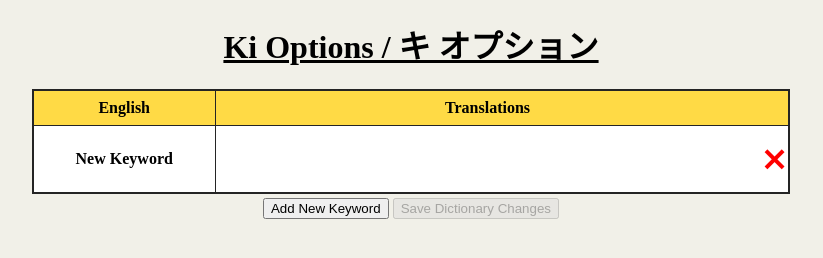
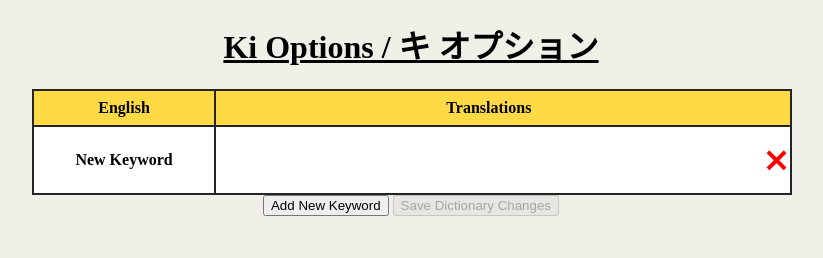
Before and after one commit to Etunstel/Yahoo-Auctions-Search-Constructor, a browser extension: page src/options/options.html in a window 1280 px wide. Both pictures are taken after a click on the button "Add New Keyword". Shown: the whole page, without its empty margins (229-1052 px from the left). Drawn offline with Linux system fonts and the light colour scheme.

Commit message:
fixed options table css

```diff
--- a/src/options/options.css
+++ b/src/options/options.css
@@ -27,43 +27,72 @@ body{
     margin-bottom: 100px;
 }
 
+table{
+    border:none;
+    border-collapse:collapse;
+    line-height: 2;
+    display: block;
+    table-layout: fixed;
+    font-size: 1em;
+    margin-left: auto;
+    margin-right:auto;
+}
 
-table, th, td {
-    border: 1px solid#242424;
+tbody, th, td, tr {
+    border: 2px solid#242424;
     border-collapse:collapse;
+}
+
+tbody{
+    width:100%;
+    min-width:100%;
+    display:table;
 }
 
 div{
     text-align: center;
-    width:50;
-}
-table {
-    width: 60%;
-    line-height: 2;
-    display: inline-block;
-    table-layout: fixed;
-    font-size: 1em;
 }
 
-.table-outer{
-    width:50%;
+#table-outer{
+    width:60%;
     margin-left: auto;
     margin-right:auto;
 }
+
+
+th {
+    background-color: #ffda45;
+}
+
+
+tr{
+    opacity: 1;
+    transition: opacity .50s ease-in-out;
+    min-width:100%;
+    width:100%;
+}
+
+tr:nth-child(odd) {
+}
+
+tr:nth-child(even) {
+}
+
 
 td{
     background-color: white;
 }
 
 
-td.table-placeholder {
-    width:100%!important;
-    border: none;
-    text-align: center;
+td.translation-column{
+    text-align: left;
 }
 
-td.translation-column{
-    text-align: left;
+
+td[colspan = "3"].table-placeholder{
+    width:100%!important;
+    max-width:100%!important;
+    min-width: 100%!important;
 }
 
 
@@ -74,8 +103,12 @@ td:nth-child(1){
 }
 
 td:nth-child(2){
-    min-width:75%;
+    max-width:75%;
     width:75%;
+}
+
+td:nth-child(3){
+    width:auto;
 }
 
 td[contentEditable="true"].input-error{
@@ -84,21 +117,15 @@ td[contentEditable="true"].input-error{
 }
 
 
-.keyoword-row{
+.keyword-row{
 }
 
 .save-button{
     display:block;
     margin-left: auto;
-    margin-right:auto;
+    margin-right: auto;
 }
 
-
-
-th {
-    background-color: #ffda45;
-    text-align: center;
-}
 
 .delete-column{
     font-weight: bold;
@@ -114,17 +141,6 @@ th {
 
 h1{
     text-align: center;
-}
-
-tr{
-    opacity: 1;
-    transition: opacity .50s ease-in-out;
-}
-
-tr:nth-child(odd) {
-}
-
-tr:nth-child(even) {
 }
 
 
@@ -165,7 +181,6 @@ tr:nth-child(even) {
 
 .edit-box {
     width : 100%!important;
-    min-width:100%;
     background-color: inherit;
 }
 
--- a/src/options/options.js
+++ b/src/options/options.js
@@ -253,7 +253,7 @@ function deleteRow(table, row) {
 function addTablePlaceHolder(table) {
 	 var newRow = document.createElement("tr");
 	 var td = document.createElement("td");
-     td.colSpan = 2;
+	 td.colSpan = 3;
 	 td.innerHTML = "No keywords exist yet!"
 	 td.classList.add("table-placeholder");
 	 td.id = "table-placeholder";
```
Lines whose indentation alone changed are shown as unchanged.
